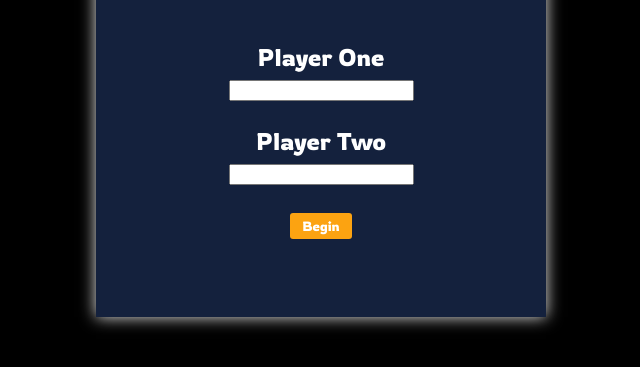
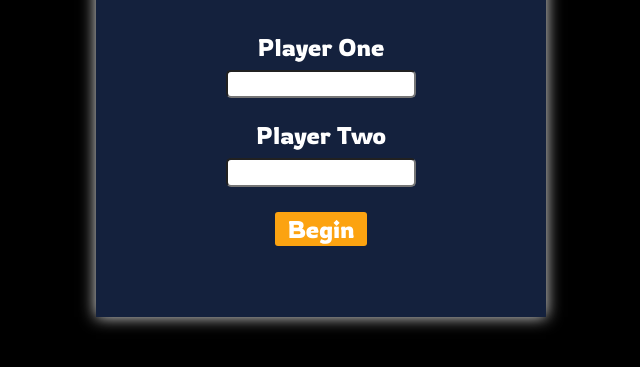
Before and after one commit to nbemis/Game-of-Skate-App, a plain HTML site: page index.html in a window 1280 px wide. Shown: the part 333-700 px from the top of the page, without its empty margins (319-959 px from the left). Drawn offline with Linux system fonts and the light colour scheme.

Commit message:
added styling to input and buttons

```diff
--- a/style.css
+++ b/style.css
@@ -48,7 +48,7 @@ table {
 	border-spacing: 0;
 }
 
-a, button{
+a, button, .btn{
   text-decoration: none;
   font-family: inherit;
   font-size: inherit;
@@ -165,14 +165,11 @@ header{
 .player-input input{
   margin: 10px;
   margin-bottom: 25px;
+  padding: .2rem;
+  border-radius: 5px;
 }
 
 .btn{
-  /* Fix this */
-  font-family: Rowdies;
-  color: white;
-
-
   background-color: #fca311;
   border: none;
   padding: 5px 12px;
@@ -272,8 +269,6 @@ header{
 
 .skate-card{
   background-color: #fca311;
-  /* width: 40px;
-  height: 40px; */
   display: flex;
   justify-content: center;
   align-items: center;
@@ -284,14 +279,6 @@ header{
   padding: .5rem;
   margin: 0 5%;
 }
-
-/* @media screen and (min-width: 600px) {
-
-.skate-card{
-  /* width: 70px;
-  height: 70px;
-}
-} */
 
 
 
```
